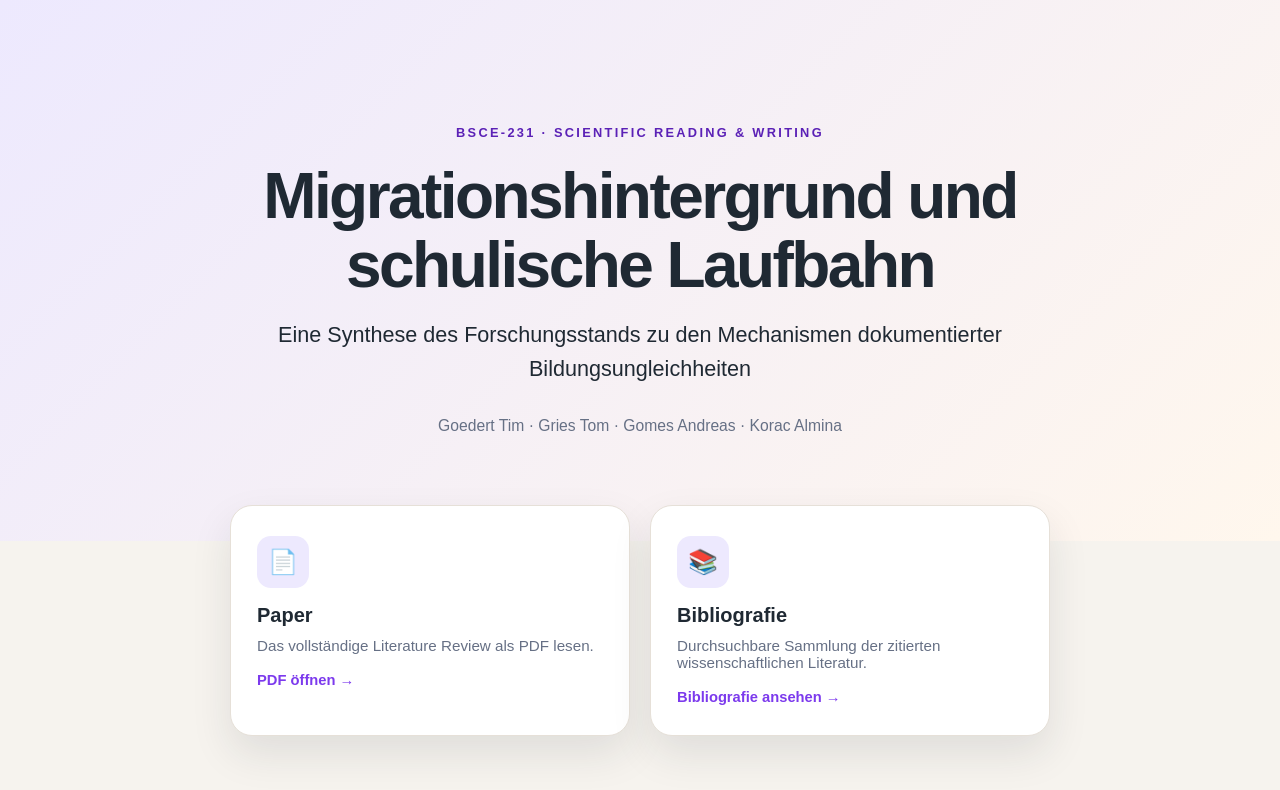
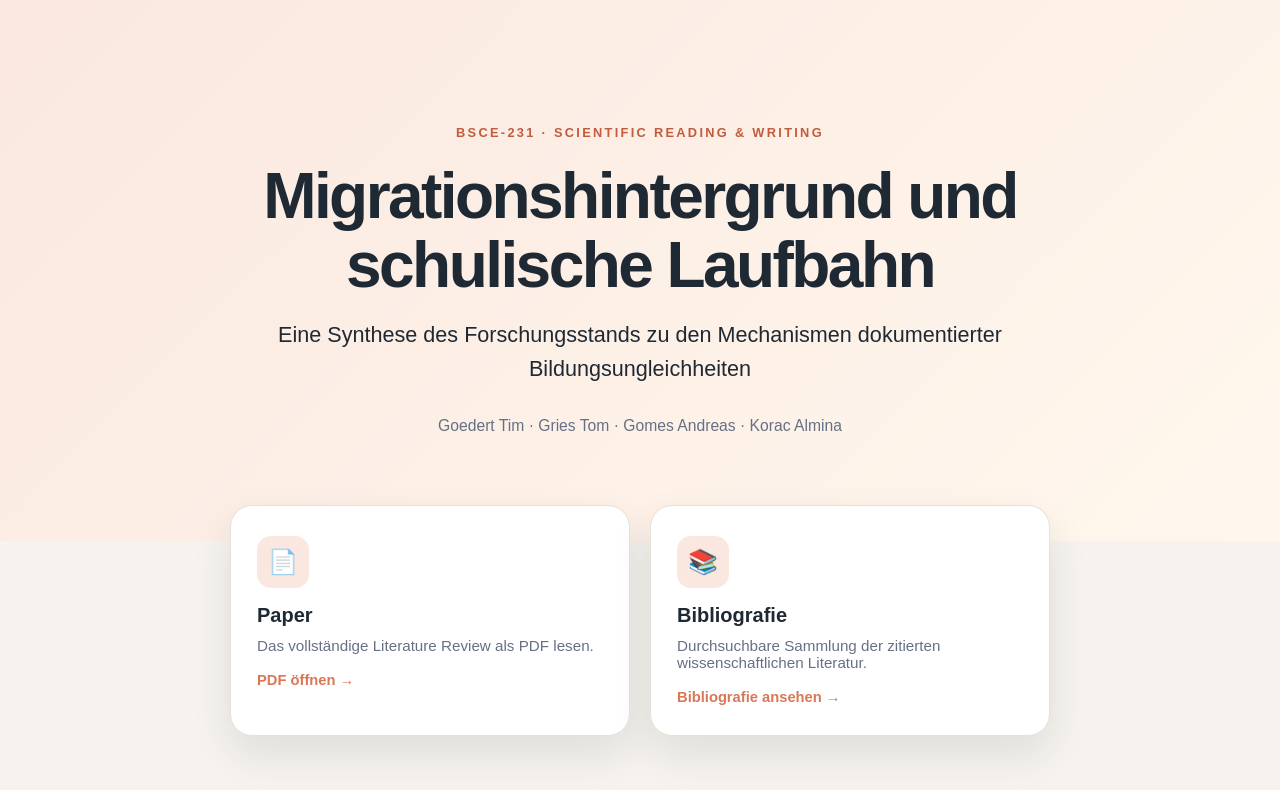
Before and after one commit to TimGDRT/Bibliographie, a plain HTML site: page index.html in a window 1280 px wide. Drawn offline with Linux system fonts and the light colour scheme.

Commit message:
Add files via upload

```diff
--- a/index.html
+++ b/index.html
@@ -10,10 +10,10 @@
       --card: #ffffff;
       --text: #1f2933;
       --muted: #667085;
-      --accent: #7c3aed;
-      --accent-dark: #5b21b6;
+      --accent: #d97757;
+      --accent-dark: #c25c3c;
       --border: #e6e0d8;
-      --tag: #ede9fe;
+      --tag: #fae8e0;
     }
 
     * { box-sizing: border-box; }
@@ -80,7 +80,7 @@
       align-items: center;
       text-align: center;
       padding: 80px 20px 60px;
-      background: linear-gradient(135deg, #ede9fe, #fff7ed);
+      background: linear-gradient(135deg, #fae8e0, #fff7ed);
     }
 
     .home-kicker {
@@ -261,7 +261,7 @@
     }
     input[type="search"]:focus {
       border-color: var(--accent);
-      box-shadow: 0 0 0 4px rgba(124, 58, 237, 0.12);
+      box-shadow: 0 0 0 4px rgba(217, 119, 87, 0.16);
     }
 
     .counter { color: var(--muted); font-size: 0.95rem; white-space: nowrap; }
```
